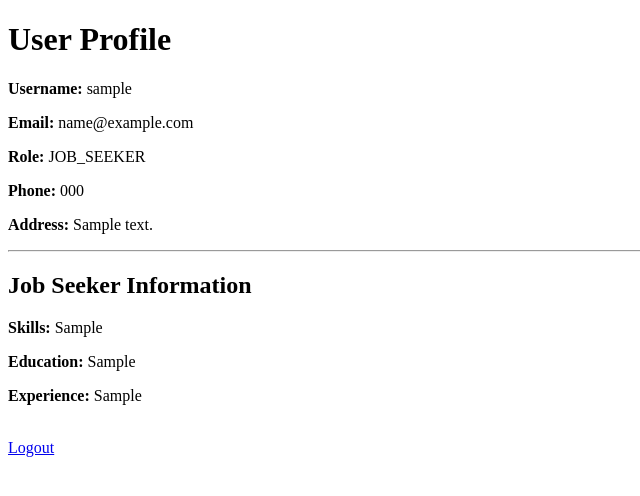
After one commit to bhaskhar-159/job_portal, a Django app: page /accounts/profile/ in a window 1280 px wide. The commit adds this page. Shown: the top 496 px of the page, without its empty margins (0-640 px from the left). Run offline with Django 5.2, Linux system fonts and the light colour scheme; a user stored in the database is signed in; tables that the repository leaves empty hold one stand-in row (values such as "Sample post").

Commit message:
Created UserProfile

```diff
--- a/accounts/admin.py
+++ b/accounts/admin.py
@@ -1,4 +1,6 @@
 from django.contrib import admin
-from .models import UserProfile
+from .models import UserProfile, JobSeekerProfile, RecruiterProfile
 
 admin.site.register(UserProfile)
+admin.site.register(JobSeekerProfile)
+admin.site.register(RecruiterProfile)
--- a/accounts/models.py
+++ b/accounts/models.py
@@ -25,15 +25,65 @@ class UserProfile(models.Model):
         blank=True
     )
 
+    address = models.TextField(blank=True)
+
     profile_image = models.ImageField(
         upload_to="profile_images/",
         blank=True,
         null=True
     )
 
-    address = models.TextField(blank=True)
+    def __str__(self):
+        return self.user.username
 
-    created_at = models.DateTimeField(auto_now_add=True)
+
+class JobSeekerProfile(models.Model):
+
+    user_profile = models.OneToOneField(
+        UserProfile,
+        on_delete=models.CASCADE,
+        related_name="jobseeker"
+    )
+
+    resume = models.FileField(
+        upload_to="resumes/",
+        blank=True,
+        null=True
+    )
+
+    skills = models.TextField(blank=True)
+
+    education = models.TextField(blank=True)
+
+    experience = models.TextField(blank=True)
+
+    github = models.URLField(blank=True)
+
+    linkedin = models.URLField(blank=True)
+
+    portfolio = models.URLField(blank=True)
 
     def __str__(self):
-        return self.user.username
+        return self.user_profile.user.username
+
+
+class RecruiterProfile(models.Model):
+
+    user_profile = models.OneToOneField(
+        UserProfile,
+        on_delete=models.CASCADE,
+        related_name="recruiter"
+    )
+
+    designation = models.CharField(
+        max_length=100,
+        blank=True
+    )
+
+    department = models.CharField(
+        max_length=100,
+        blank=True
+    )
+
+    def __str__(self):
+        return self.user_profile.user.username
--- /dev/null
+++ b/accounts/templates/accounts/profile.html
@@ -0,0 +1,55 @@
+<!DOCTYPE html>
+<html>
+<head>
+    <title>Profile</title>
+</head>
+<body>
+
+<h1>User Profile</h1>
+
+<p><strong>Username:</strong> {{ request.user.username }}</p>
+
+<p><strong>Email:</strong> {{ request.user.email }}</p>
+
+<p><strong>Role:</strong> {{ profile.role }}</p>
+
+<p><strong>Phone:</strong> {{ profile.phone }}</p>
+
+<p><strong>Address:</strong> {{ profile.address }}</p>
+
+<hr>
+
+{% if profile.role == "JOB_SEEKER" %}
+
+    <h2>Job Seeker Information</h2>
+
+    <p><strong>Skills:</strong> {{ jobseeker.skills }}</p>
+
+    <p><strong>Education:</strong> {{ jobseeker.education }}</p>
+
+    <p><strong>Experience:</strong> {{ jobseeker.experience }}</p>
+
+{% endif %}
+
+{% if profile.role == "RECRUITER" %}
+
+    <h2>Recruiter Information</h2>
+
+    <p><strong>Designation:</strong> {{ recruiter.designation }}</p>
+
+    <p><strong>Department:</strong> {{ recruiter.department }}</p>
+
+{% endif %}
+
+<br>
+
+<a href="{% url 'logout' %}">Logout</a>
+
+<br><br>
+
+<a href="{% url 'edit_profile' %}">
+
+</a>
+
+</body>
+</html>
--- a/accounts/urls.py
+++ b/accounts/urls.py
@@ -6,6 +6,8 @@ urlpatterns = [
     path("register/", views.register, name="register"),
     path("login/", views.user_login, name="login"),
     path("logout/", views.user_logout, name="logout"),
+    path("profile/", views.profile, name="profile"),
+    path("profile/edit/", views.edit_profile, name="edit_profile"),
 
     path("recruiter-dashboard/", views.recruiter_dashboard, name="recruiter_dashboard"),
 
--- a/accounts/views.py
+++ b/accounts/views.py
@@ -1,6 +1,6 @@
 from django.shortcuts import render, redirect
 from .forms import UserRegistrationForm
-from .models import UserProfile
+from .models import UserProfile, JobSeekerProfile, RecruiterProfile
 from django.contrib.auth import authenticate, login, logout
 from .forms import LoginForm
 from django.contrib.auth.decorators import login_required
@@ -27,11 +27,24 @@ def register(request):
             user.save()
 
             # Create UserProfile
-            UserProfile.objects.create(
+            profile = UserProfile.objects.create(
                 user=user,
                 role=form.cleaned_data["role"],
                 phone=form.cleaned_data["phone"],
             )
+
+            # Create role-specific profile
+            if profile.role == "JOB_SEEKER":
+
+                JobSeekerProfile.objects.create(
+                    user_profile=profile
+                )
+
+            elif profile.role == "RECRUITER":
+
+                RecruiterProfile.objects.create(
+                    user_profile=profile
+                )
 
             # Redirect to login page
             return redirect("login")
@@ -112,3 +125,29 @@ def jobseeker_dashboard(request):
         request,
         "accounts/jobseeker_dashboard.html"
     )
+
+
+@login_required(login_url="login")
+def profile(request):
+
+    profile = request.user.profile
+
+    context = {
+        "profile": profile
+    }
+
+    if profile.role == "JOB_SEEKER":
+        context["jobseeker"] = profile.jobseeker
+
+    elif profile.role == "RECRUITER":
+        context["recruiter"] = profile.recruiter
+
+    return render(
+        request,
+        "accounts/profile.html",
+        context
+    )
+
+@login_required(login_url="login")
+def edit_profile(request):
+    pass
--- a/job_portal_main/settings.py
+++ b/job_portal_main/settings.py
@@ -124,3 +124,7 @@ USE_TZ = True
 # https://docs.djangoproject.com/en/6.0/howto/static-files/
 
 STATIC_URL = 'static/'
+
+MEDIA_URL = "/media/"
+
+MEDIA_ROOT = BASE_DIR / "media"
--- a/job_portal_main/urls.py
+++ b/job_portal_main/urls.py
@@ -16,8 +16,14 @@ Including another URLconf
 """
 from django.contrib import admin
 from django.urls import path, include
+from django.conf import settings
+from django.conf.urls.static import static
 
 urlpatterns = [
     path('admin/', admin.site.urls),
     path('accounts/', include('accounts.urls')),
+
 ]
+
+if settings.DEBUG:
+    urlpatterns += static(settings.MEDIA_URL, document_root=settings.MEDIA_ROOT)
```
Also changed, not shown: accounts/forms.py (+33 -11 lines), accounts/templates/accounts/edit_profile.html (added, +24 -0 lines), accounts/templates/accounts/jobseeker_dashboard.html (+7 -3 lines), accounts/templates/accounts/recruiter_dashboard.html (+7 -3 lines), accounts/migrations/0002_userprofile_education_userprofile_experience_and_more.py (added), accounts/migrations/0003_remove_userprofile_created_at_and_more.py (added).
